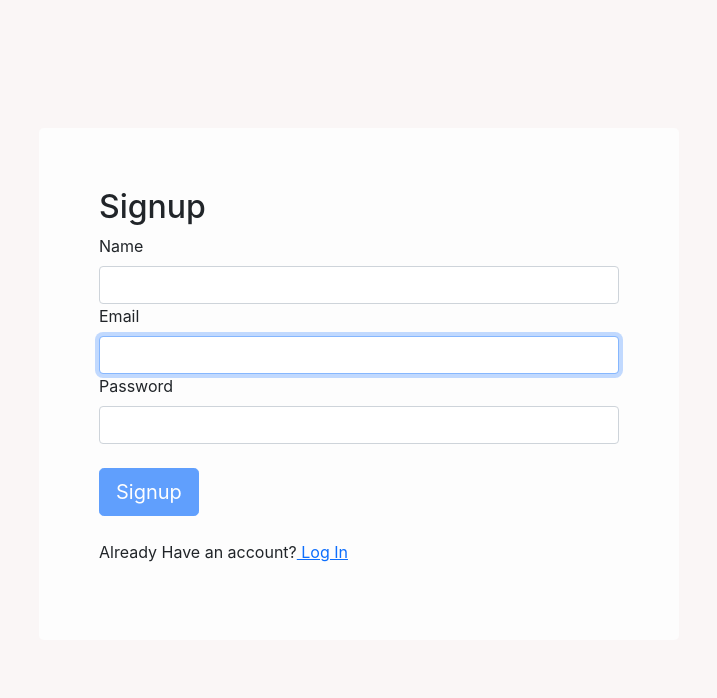
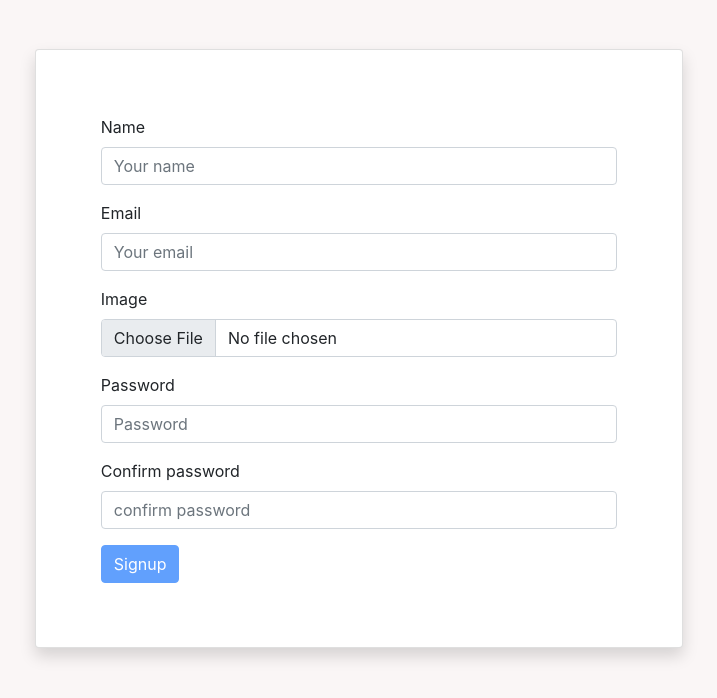
Before and after one commit to 0pramod/ReactExpress, a React (Create React App) app in the folder frontend/: page /signup in a window 1280 px wide. Shown: the top 698 px of the page, without its empty margins (281-998 px from the left). Built offline with nearby package versions, Linux system fonts and the light colour scheme.

Commit message:
Firebase storage added and design for signup page completed

```diff
--- a/frontend/src/components/Contacts/AddContacts.js
+++ b/frontend/src/components/Contacts/AddContacts.js
@@ -3,6 +3,7 @@ import Form from "react-bootstrap/Form";
 import Button from "react-bootstrap/Button";
 import axios from "axios";
 import Nav from "../Nav";
+import ContactsForm from "./ContactsForm";
 
 export default function Signup() {
   const [name, setName] = useState("");
@@ -26,6 +27,7 @@ export default function Signup() {
   return (
     <>
       <Nav></Nav>
+      <ContactsForm> </ContactsForm>
       <div className="Add Contacts">
         <h2> Add Contacts </h2>
         <Form onSubmit={handleSubmit}>
--- a/frontend/src/components/Contacts/ContactsForm.js
+++ b/frontend/src/components/Contacts/ContactsForm.js
@@ -6,6 +6,7 @@ export default function ContactsForm() {
   return (
     <>
       <Nav></Nav>
+      <form class="row g-3">
         <div className="contact-form card shadow">
           <div className="mb-3">
             <label for="formGroupExampleInput" className="form-label">
@@ -87,7 +88,13 @@ export default function ContactsForm() {
               />
             </div>
           </div>
+          <div class="col-auto">
+            <button type="submit" class="btn btn-primary">
+              Create
+            </button>
           </div>
+        </div>
+      </form>
     </>
   );
 }
--- a/frontend/src/components/Login/Signup.js
+++ b/frontend/src/components/Login/Signup.js
@@ -7,19 +7,24 @@ import { Link } from "react-router-dom";
 export default function Signup() {
   const [name, setName] = useState("");
   const [email, setEmail] = useState("");
+  const [imageFile, setImageFile] = useState("");
   const [password, setPassword] = useState("");
+  const [confirmPassword, setConfirmPassword] = useState("");
 
   function validateForm() {
-    return email.length > 0 && password.length >= 6;
+    return (
+      email.length > 0 && password.length >= 6 && password === confirmPassword
+    );
   }
 
   const handleSubmit = async (event) => {
     event.preventDefault();
-
+    console.log(imageFile);
     const response = await axios.post("/signup", {
       name,
       email,
       password,
+      imageFile,
     });
 
     if (response.status === 200) {
@@ -28,46 +33,132 @@ export default function Signup() {
   };
 
   return (
-    <div className="Signup">
-      <h2> Signup </h2>
-      <Form onSubmit={handleSubmit}>
-        <Form.Group size="lg" controlId="name">
-          <Form.Label>Name</Form.Label>
-          <Form.Control
-            autoFocus
+    // <div className="Signup">
+    //   <h2> Signup </h2>
+    //   <Form onSubmit={handleSubmit}>
+    //     <Form.Group size="lg" controlId="name">
+    //       <Form.Label>Name</Form.Label>
+    //       <Form.Control
+    //         autoFocus
+    //         type="text"
+    //         value={name}
+    //         onChange={(e) => setName(e.target.value)}
+    //       />
+    //     </Form.Group>
+    //     <Form.Group size="lg" controlId="email">
+    //       <Form.Label>Email</Form.Label>
+    //       <Form.Control
+    //         autoFocus
+    //         type="email"
+    //         value={email}
+    //         onChange={(e) => setEmail(e.target.value)}
+    //       />
+    //     </Form.Group>
+    //     <Form.Group size="lg" controlId="password">
+    //       <Form.Label>Password</Form.Label>
+    //       <Form.Control
+    //         type="password"
+    //         value={password}
+    //         onChange={(e) => setPassword(e.target.value)}
+    //       />
+    //     </Form.Group>
+    //     <br></br>
+
+    //     <Button block size="lg" type="submit" disabled={!validateForm()}>
+    //       Signup
+    //     </Button>
+    //   </Form>
+    //   <br></br>
+    //   <p>
+    //     Already Have an account?
+    //     <Link to="/login"> Log In</Link>
+    //   </p>
+    // </div>
+
+    <form class="row g-3" onSubmit={handleSubmit}>
+      <div className="contact-form card shadow">
+        <div className="mb-3">
+          <label for="formGroupExampleInput" className="form-label">
+            Name
+          </label>
+          <input
             type="text"
+            className="form-control"
+            id="formGroupExampleInput"
+            placeholder="Your name"
+            required
             value={name}
             onChange={(e) => setName(e.target.value)}
           />
-        </Form.Group>
-        <Form.Group size="lg" controlId="email">
-          <Form.Label>Email</Form.Label>
-          <Form.Control
-            autoFocus
-            type="email"
+        </div>
+        <div className="mb-3">
+          <label for="formGroupExampleInput2" className="form-label">
+            Email
+          </label>
+          <input
+            type="text"
+            className="form-control"
+            id="formGroupExampleInput2"
+            placeholder="Your email"
+            required
             value={email}
             onChange={(e) => setEmail(e.target.value)}
           />
-        </Form.Group>
-        <Form.Group size="lg" controlId="password">
-          <Form.Label>Password</Form.Label>
-          <Form.Control
+        </div>
+
+        <div class=" mb-3">
+          <label for="formGroupExampleInput2" className="form-label">
+            Image
+          </label>
+          <input
+            type="file"
+            class="form-control"
+            required
+            id="inputGroupFile02"
+            onChange={(e) => setImageFile(e.target.files[0])}
+          />
+        </div>
+
+        <div className="mb-3">
+          <label for="formGroupExampleInput2" className="form-label">
+            Password
+          </label>
+          <input
             type="password"
+            className="form-control"
+            id="formGroupExampleInput2"
+            placeholder="Password"
+            required
             value={password}
             onChange={(e) => setPassword(e.target.value)}
           />
-        </Form.Group>
-        <br></br>
+        </div>
 
-        <Button block size="lg" type="submit" disabled={!validateForm()}>
-          Signup
-        </Button>
-      </Form>
-      <br></br>
-      <p>
-        Already Have an account?
-        <Link to="/login"> Log In</Link>
-      </p>
-    </div>
+        <div className="mb-3">
+          <label for="formGroupExampleInput2" className="form-label">
+            Confirm password
+          </label>
+          <input
+            type="password"
+            className="form-control"
+            id="formGroupExampleInput2"
+            placeholder="confirm password"
+            required
+            value={confirmPassword}
+            onChange={(e) => setConfirmPassword(e.target.value)}
+          />
+        </div>
+
+        <div class="col-auto">
+          <button
+            type="submit"
+            disabled={!validateForm()}
+            class="btn btn-primary"
+          >
+            Signup
+          </button>
+        </div>
+      </div>
+    </form>
   );
 }
--- a/frontend/src/components/Test.js
+++ b/frontend/src/components/Test.js
@@ -1,21 +1,21 @@
 import React, { useState } from "react";
 import axios from "axios";
 
-import firebase from "firebase/app";
-import "firebase/storage";
-const firebaseConfig = {
-  apiKey: "AIzaSyCK61P-hy60G-tcDpPoDajAhWdxTr6kUYE",
-  authDomain: "reactexpress-892de.firebaseapp.com",
-  projectId: "reactexpress-892de",
-  storageBucket: "reactexpress-892de.appspot.com",
-  messagingSenderId: "834629539169",
-  appId: "1:834629539169:web:7cdec58d1f48e31c77e120",
-  measurementId: "G-K604M3GBZB",
-};
-console.log(firebaseConfig);
-firebase.initializeApp(firebaseConfig);
-const storage = firebase.storage();
-console.log(storage);
+// import firebase from "firebase/app";
+// import "firebase/storage";
+// const firebaseConfig = {
+//   apiKey: "AIzaSyCK61P-hy60G-tcDpPoDajAhWdxTr6kUYE",
+//   authDomain: "reactexpress-892de.firebaseapp.com",
+//   projectId: "reactexpress-892de",
+//   storageBucket: "reactexpress-892de.appspot.com",
+//   messagingSenderId: "834629539169",
+//   appId: "1:834629539169:web:7cdec58d1f48e31c77e120",
+//   measurementId: "G-K604M3GBZB",
+// };
+// //console.log(firebaseConfig);
+// // firebase.initializeApp(firebaseConfig);
+// // const storage = firebase.storage();
+// //console.log(storage);
 export default function Test() {
   const [file, setFile] = useState();
   const [fileName, setFileName] = useState("");
@@ -29,41 +29,8 @@ export default function Test() {
     const formData = new FormData();
     formData.append("file", file);
     formData.append("fileName", fileName);
-    console.log(formData[0]);
-
-    const ref = storage.ref(`/imagesFrontEnd/${file.name}`);
-    const uploadTask = ref.put(file);
-
-    uploadTask.on(
-      "state_changed",
-      (snapShot) => {
-        //takes a snap shot of the process as it is happening
-        console.log(snapShot);
-      },
-      (err) => {
-        //catches the errors
-        console.log(err);
-      },
-      () => {
-        // gets the functions from storage refences the image storage in firebase by the children
-        // gets the download url then sets the image from firebase as the value for the imgUrl key:
-        storage
-          .ref("images")
-          .child(file.name)
-          .getDownloadURL()
-          .then((fireBaseUrl) => {
-            setFile((prevObject) => ({
-              ...prevObject,
-              imgUrl: fireBaseUrl,
-            }));
-          });
-      }
-    );
-
     try {
-      const res = await axios.post(`/photo`, {
-        file: file,
-      });
+      const res = await axios.post("photo/", formData);
       console.log(res);
     } catch (ex) {
       console.log(ex);
```
Also changed, not shown: package.json (+7 -2 lines), 2 other files (tests, documents, lock files or other folders). Lines whose indentation alone changed are shown as unchanged.
